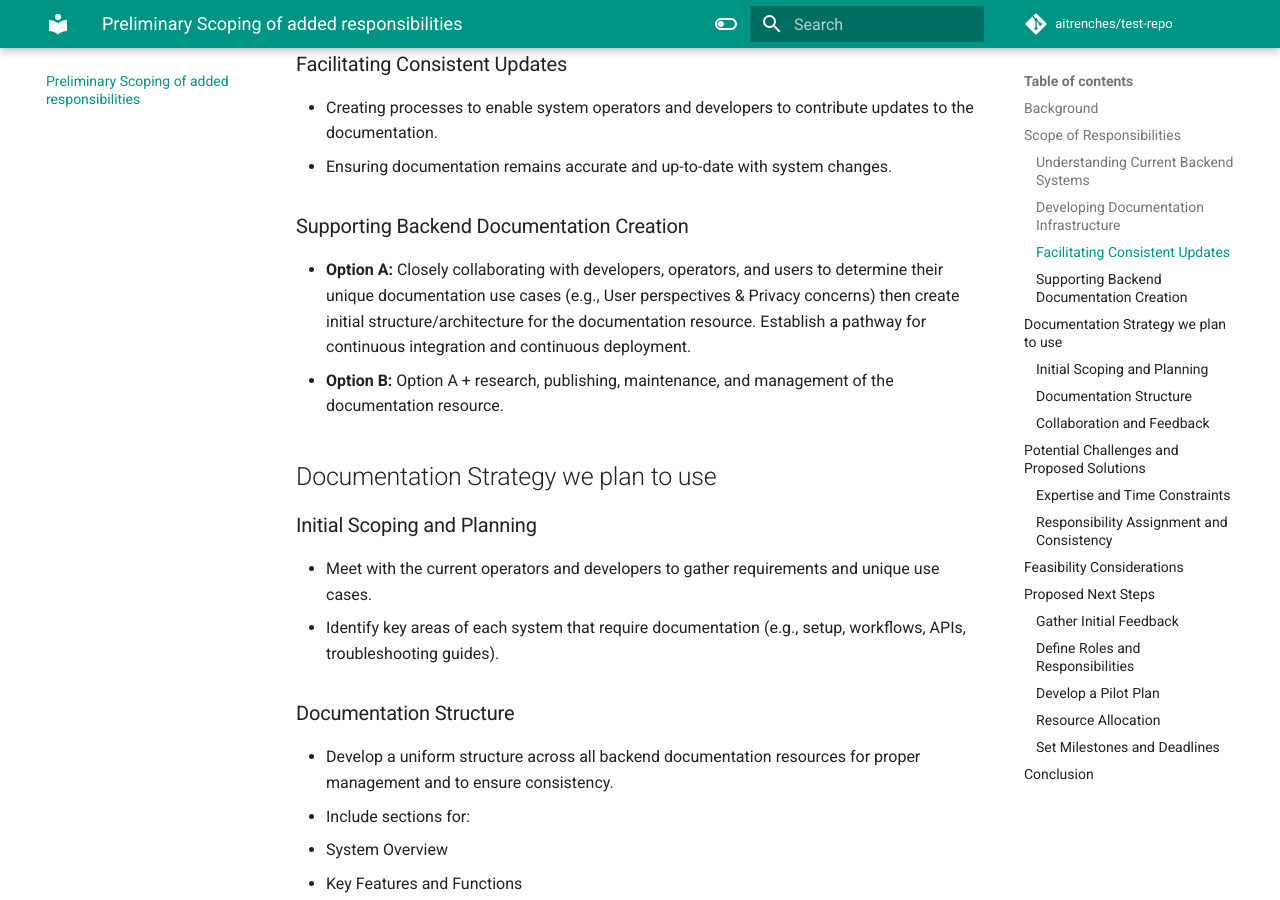
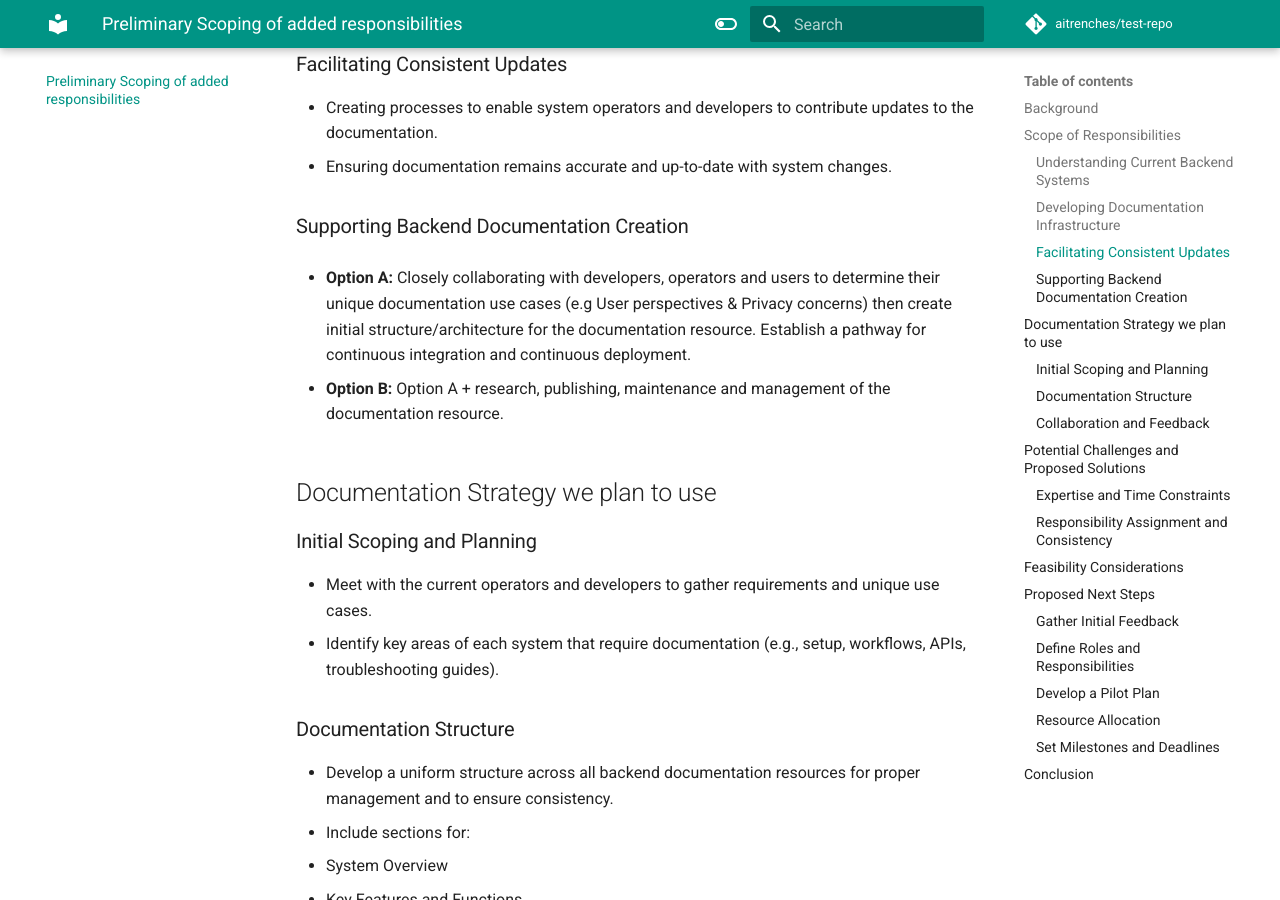
Before and after one commit to aitrenches/test-repo, an MkDocs documentation site: the page built from docs/preliminary-scoping-of-added-responsibilities.md, in a window 1280 px wide and 900 px high, scrolled down 1032 px. Built offline with MkDocs 1.6.1 and Material for MkDocs 9.7.7, drawn with Linux system fonts in a browser that asks for light colours; comment, search, counter and statistics services are not loaded; some of the changed text lies outside the part shown.

Commit message:
Update: Preliminary Scoping  of  added responsibilities

```diff
--- a/docs/preliminary-scoping-of-added-responsibilities.md
+++ b/docs/preliminary-scoping-of-added-responsibilities.md
@@ -30,8 +30,9 @@ We think the expanded responsibilities would involve:
 - Ensuring documentation remains accurate and up-to-date with system changes.
 
 ### Supporting Backend Documentation Creation
-- **Option A:** Closely collaborating with developers, operators, and users to determine their unique documentation use cases (e.g., User perspectives & Privacy concerns) then create initial structure/architecture for the documentation resource. Establish a pathway for continuous integration and continuous deployment.
-- **Option B:** Option A + research, publishing, maintenance, and management of the documentation resource.
+- **Option A:** Closely collaborating with developers, operators and users to determine their unique documentation use cases (e.g User perspectives & Privacy concerns) then create initial structure/architecture for the documentation resource. Establish a pathway for continuous integration and continuous deployment.
+
+- **Option B:** Option A + research, publishing, maintenance and management of the documentation resource.
 
 ## Documentation Strategy we plan to use
 ### Initial Scoping and Planning
@@ -67,7 +68,7 @@ We think the expanded responsibilities would involve:
   - Develop guidelines and best practices for creating and maintaining documentation.
 
 ## Feasibility Considerations
-While this added responsibility aligns with the group’s goals, concerns remain about the feasibility of taking on backend documentation tasks without additional resources. If the challenges we outlined above are addressed, then the Work Group will have the capacity to handle the task.
+While this added responsibility aligns with the group’s goals, concerns remain about the feasibility of taking on backend documentation tasks without additional resources. If the challenges we outlined above are addressed, then the Work Group will have the capacity to get it to handle the task.
 
 ## Proposed Next Steps
 ### Gather Initial Feedback
```
